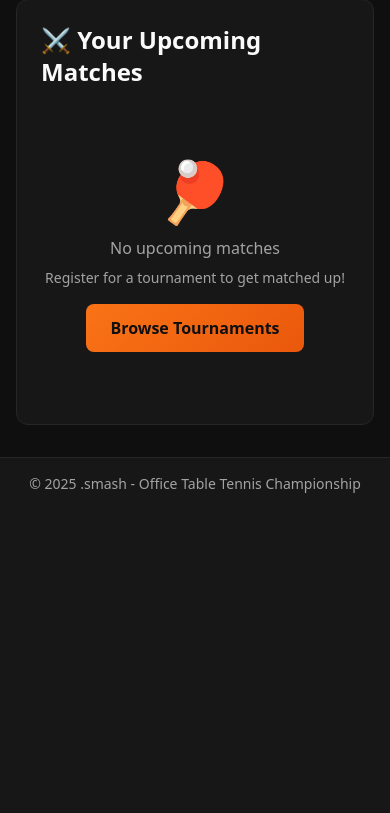
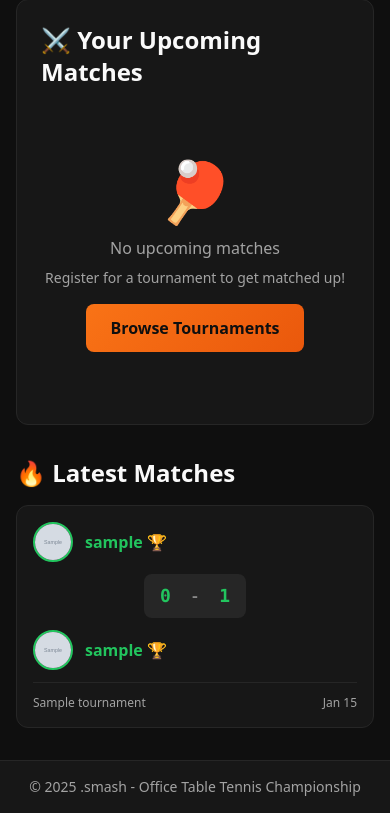
Before and after one commit to andreifurdui/smash-champ, a Flask app: page /dashboard in a window 390 px wide. Shown: the part 1203-2016 px from the top of the page. Before the commit the page ends 1696 px from the top, so only its background shows below. Run offline with Flask 3, Linux system fonts and the light colour scheme; a user stored in the database is signed in; tables that the repository leaves empty hold one stand-in row (values such as "Sample post"); grey boxes marked "Sample" are stand-in pictures; some libraries are stand-ins or nearby versions.

Commit message:
add latest matches section to dashboard
Display the 3 most recent matches from all users in a responsive
grid at the bottom of the dashboard. Each card shows player avatars,
set score (or W/O for walkovers), winner highlighting, and tournament info.

Co-Authored-By: Claude Opus 4.5 <noreply@anthropic.com>

```diff
--- a/app/templates/main/dashboard.html
+++ b/app/templates/main/dashboard.html
@@ -399,5 +399,74 @@
             {% endif %}
         </div>
     </div>
+
+    <!-- Latest Matches Section (Full Width) -->
+    {% if global_activity %}
+    <div class="mt-8">
+        <h2 class="text-2xl font-bold mb-4">
+            <span class="text-mk-fire">🔥</span> Latest Matches
+        </h2>
+
+        <div class="grid grid-cols-1 md:grid-cols-3 gap-4">
+            {% for match in global_activity[:3] %}
+            <div class="card p-4">
+                <!-- Player 1 -->
+                <div class="flex items-center gap-3 mb-3">
+                    <img src="{{ match.player1.avatar }}" alt="{{ match.player1.username }}"
+                         class="w-10 h-10 rounded-full border-2 {% if match.winner_id == match.player1_id %}border-green-500{% else %}border-mk-darkest{% endif %}">
+                    <span class="font-semibold {% if match.winner_id == match.player1_id %}text-green-500{% endif %}">
+                        {{ match.player1.username }}
+                        {% if match.winner_id == match.player1_id %}🏆{% endif %}
+                    </span>
+                </div>
+
+                <!-- Score Badge -->
+                <div class="flex justify-center my-3">
+                    {% if match.status == 'walkover' %}
+                    <div class="px-4 py-2 bg-purple-500 bg-opacity-20 border border-purple-500 rounded-lg">
+                        <span class="text-purple-500 font-bold text-lg">W/O</span>
+                    </div>
+                    {% else %}
+                    <div class="px-4 py-2 bg-mk-darkest rounded-lg">
+                        {% set p1_sets = namespace(count=0) %}
+                        {% set p2_sets = namespace(count=0) %}
+                        {% for set_score in match.set_scores %}
+                            {% if set_score.player1_score > set_score.player2_score %}
+                                {% set p1_sets.count = p1_sets.count + 1 %}
+                            {% else %}
+                                {% set p2_sets.count = p2_sets.count + 1 %}
+                            {% endif %}
+                        {% endfor %}
+                        <span class="font-mono text-lg">
+                            <span class="{% if match.winner_id == match.player1_id %}text-green-500 font-bold{% endif %}">{{ p1_sets.count }}</span>
+                            <span class="text-mk-text-secondary mx-2">-</span>
+                            <span class="{% if match.winner_id == match.player2_id %}text-green-500 font-bold{% endif %}">{{ p2_sets.count }}</span>
+                        </span>
+                    </div>
+                    {% endif %}
+                </div>
+
+                <!-- Player 2 -->
+                <div class="flex items-center gap-3 mb-3">
+                    <img src="{{ match.player2.avatar }}" alt="{{ match.player2.username }}"
+                         class="w-10 h-10 rounded-full border-2 {% if match.winner_id == match.player2_id %}border-green-500{% else %}border-mk-darkest{% endif %}">
+                    <span class="font-semibold {% if match.winner_id == match.player2_id %}text-green-500{% endif %}">
+                        {{ match.player2.username }}
+                        {% if match.winner_id == match.player2_id %}🏆{% endif %}
+                    </span>
+                </div>
+
+                <!-- Tournament Info -->
+                <div class="text-xs text-mk-text-secondary border-t border-mk-darkest pt-3 mt-2">
+                    <div class="flex justify-between">
+                        <span>{{ match.tournament.name }}</span>
+                        <span>{{ match.played_at.strftime('%b %d') if match.played_at else 'Recently' }}</span>
+                    </div>
+                </div>
+            </div>
+            {% endfor %}
+        </div>
+    </div>
+    {% endif %}
 </div>
 {% endblock %}
```
